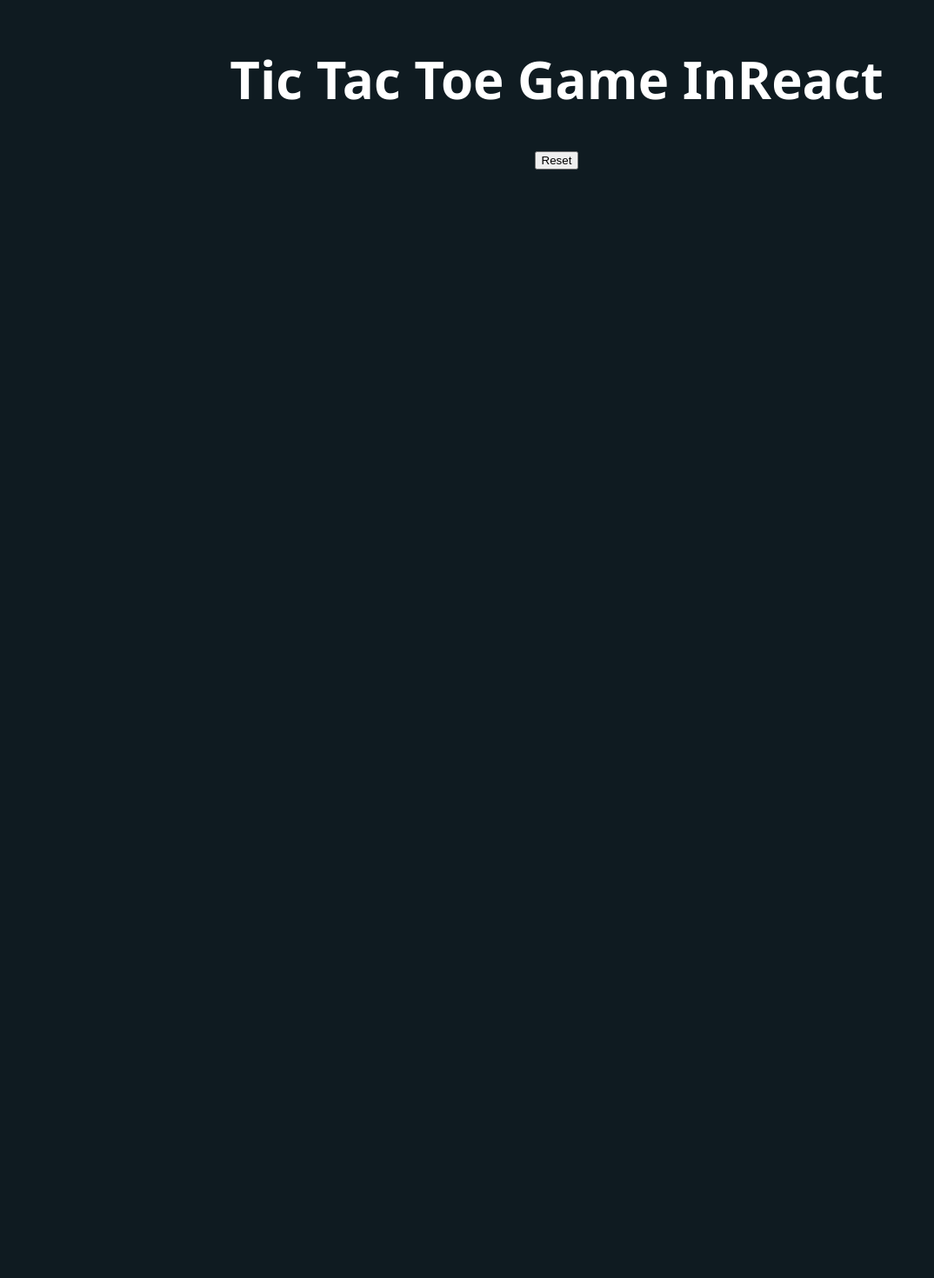
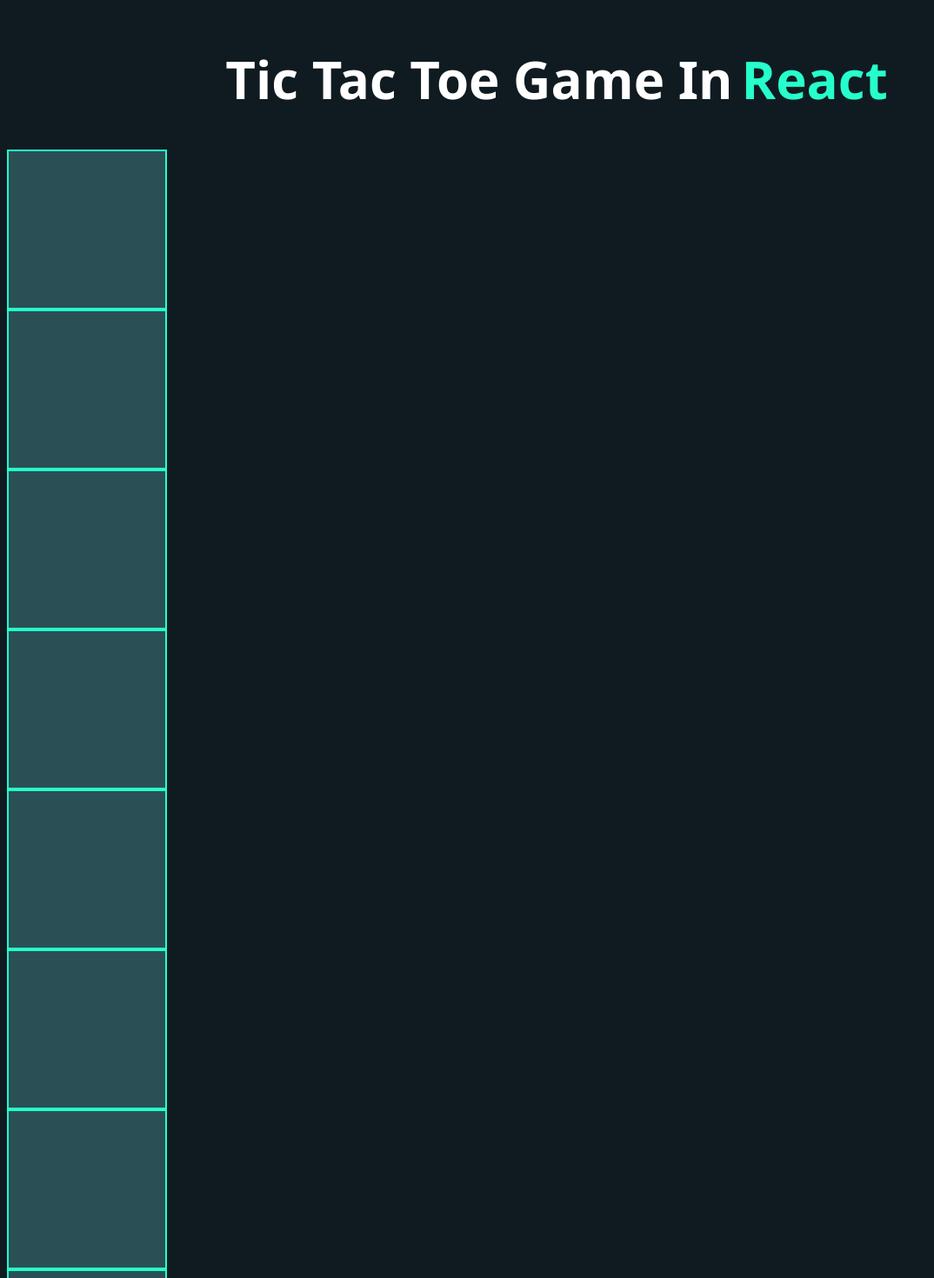
Before and after one commit to SoftEngX/tic-tac-toe, a React app: page / in a window 1280 px wide. Shown: the top 1470 px of the page at 87% size, without its empty margins (0-1074 px from the left). Before the commit the page ends 800 px from the top, so only its background shows below. Built offline with nearby package versions, Linux system fonts and the light colour scheme; the HTML template or start-up script is replaced by a standard one.

Commit message:
Add rows boxes

```diff
--- a/src/Components/TicTacToe/TicTacToe.css
+++ b/src/Components/TicTacToe/TicTacToe.css
@@ -8,4 +8,33 @@
   font-size: 60px;
   display: flex;
   justify-content: center;
+  align-items: center;
 }
+
+.title span {
+  color: #26ffcb;
+  padding-left: 10px;
+}
+
+.reset {
+  width: 250px;
+  height: 100px;
+  font-size: 24px;
+  border-radius: 50px;
+  color: #26ffcb;
+  background: #2a5055;
+  border: none;
+  cursor: pointer;
+  outline: none;
+}
+
+.boxes {
+  display: flex;
+  height: 180px;
+  width: 180px;
+  justify-content: center;
+  align-items: center;
+  background: #2a5055;
+  border: 2px solid #26ffcb;
+  cursor: pointer;
+}
--- a/src/Components/TicTacToe/TicTacToe.jsx
+++ b/src/Components/TicTacToe/TicTacToe.jsx
@@ -5,13 +5,28 @@
 
 export default function TicTacToe() {
   return (
-    <div className='container'>
-      <h1 className='title'>Tic Tac Toe Game In <span>React</span></h1>
-
+    <div className="container">
+      <h1 className="title">
+        Tic Tac Toe Game In <span>React</span>
+      </h1>
       <div className="board">
-
+        <div className="row1">
+          <div className="boxes"></div>
+          <div className="boxes"></div>
+          <div className="boxes"></div>
+        </div>
+        <div className="row2">
+          <div className="boxes"></div>
+          <div className="boxes"></div>
+          <div className="boxes"></div>
+        </div>
+        <div className="row3">
+          <div className="boxes"></div>
+          <div className="boxes"></div>
+          <div className="boxes"></div>
+        </div>
       </div>
       <button className="reset">Reset</button>
     </div>
-  )
+  );
 }
```
